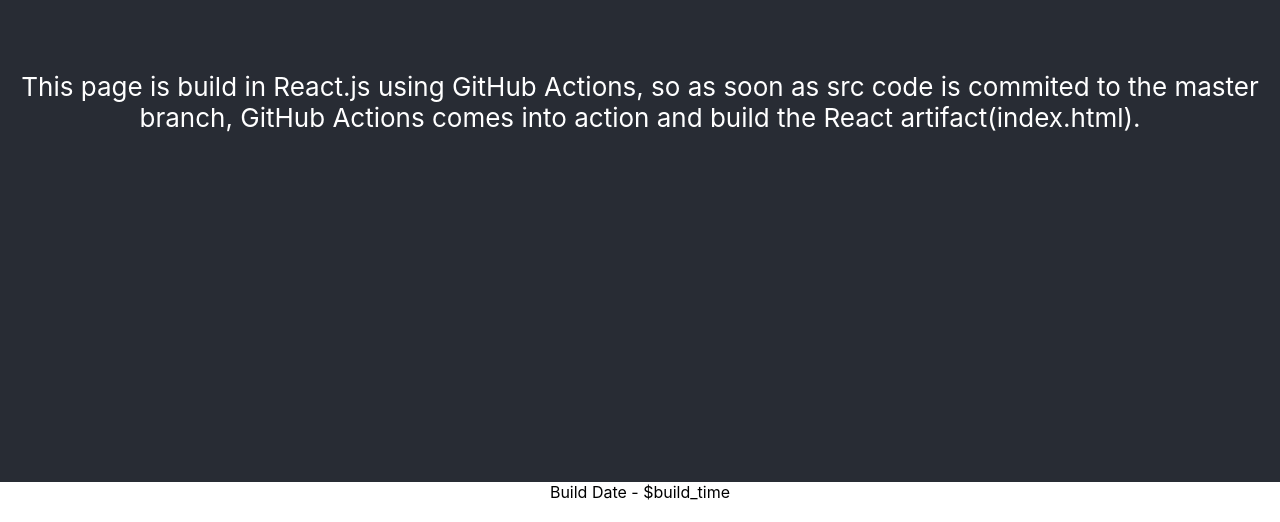
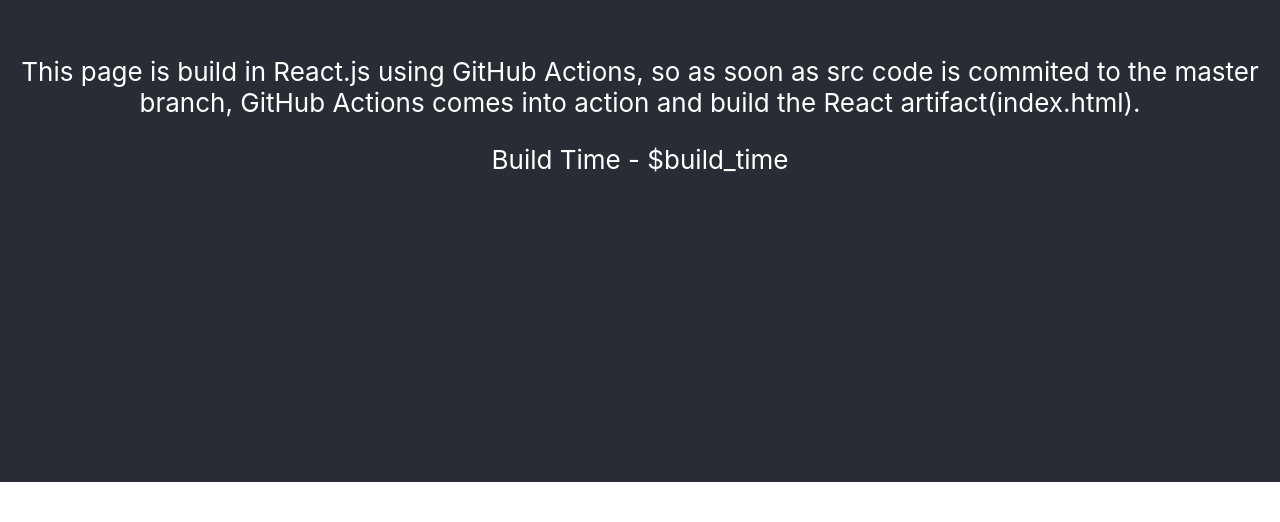
Before and after one commit to rounakraj8/react-build-using-github-actions, a React (Create React App) app in the folder react-app/: page / in a window 1280 px wide. Shown: the part 278-800 px from the top of the page. Built offline with nearby package versions, Linux system fonts and the light colour scheme.

Commit message:
add build time in header

```diff
--- a/react-app/src/App.js
+++ b/react-app/src/App.js
@@ -8,8 +8,8 @@
         <p>This page is build in React.js using GitHub Actions, so as soon as src code is commited to
         the master branch, GitHub Actions comes into action and build the React artifact(index.html).
         </p>
+        <div>Build Time - {process.env.REACT_APP_BUILD_TIME}</div>
       </header>
-      <div>Build Date - {process.env.REACT_APP_BUILD_TIME}</div>
     </div>
   );
 }
```
